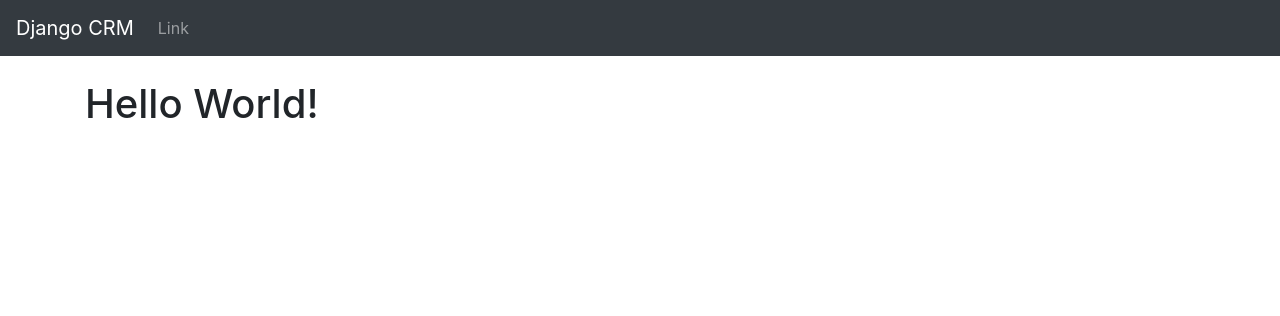
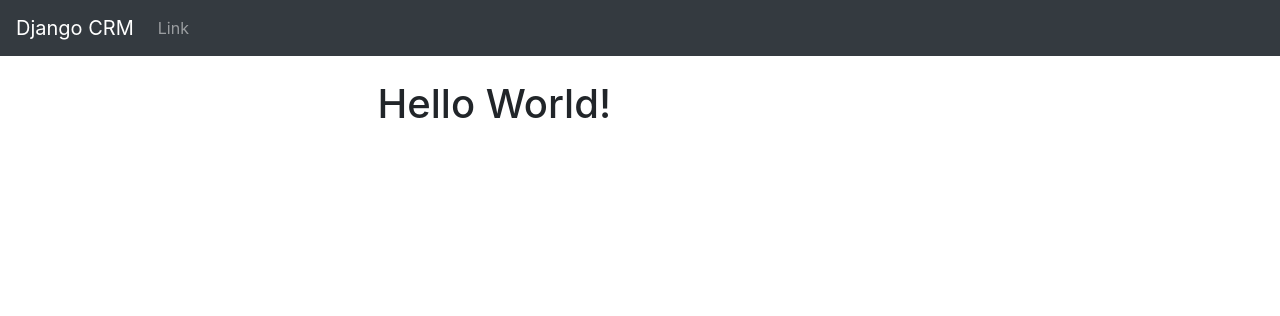
Before and after one commit to fuadeyuboglu/Django-CRM, a Django app: page / in a window 1280 px wide. Shown: the top 316 px of the page. Run offline with Django 4.2, Linux system fonts and the light colour scheme.

Commit message:
Added bootstrap syntax to center the content

```diff
--- a/website/templates/home.html
+++ b/website/templates/home.html
@@ -2,7 +2,9 @@
 
 {% block content %}
 
-<h1>Hello World!</h1>
+<div class="col-md-6 offset-md-3">
+    <h1>Hello World!</h1>
+</div>
 
 
 {% endblock %}
```
